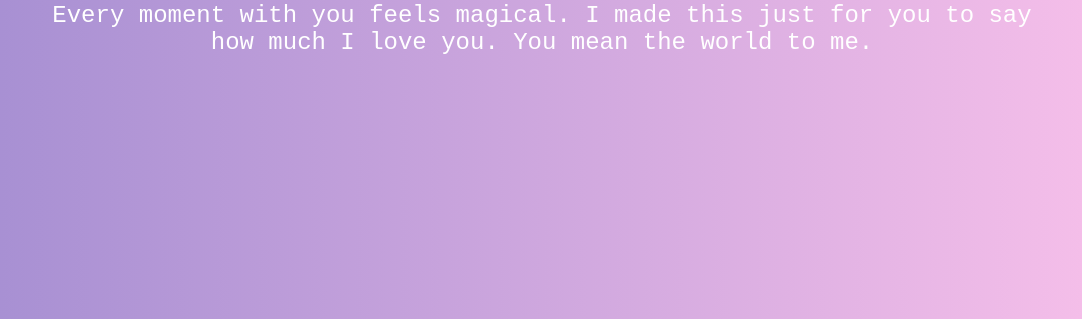
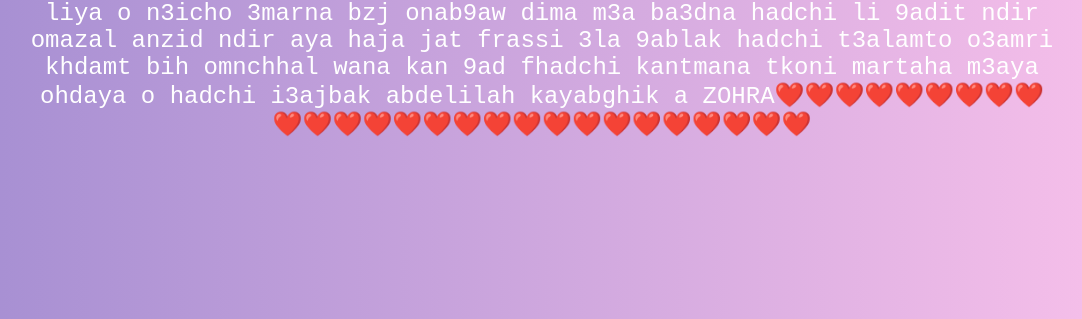
Before and after one commit to MrEagLe001/WARDA, a plain HTML site: page index.HTML in a window 1280 px wide. Shown: the part 481-800 px from the top of the page, without its empty margins (98-1180 px from the left). Drawn offline with Linux system fonts and the light colour scheme.

Commit message:
Update index.HTML

```diff
--- a/index.HTML
+++ b/index.HTML
@@ -57,9 +57,12 @@
   <h1>To My Love</h1>
   <div class="heart">❤️</div>
   <p>
-    Every moment with you feels magical.
-    I made this just for you to say how much I love you.
-    You mean the world to me.
+  Hi warda hbiba dyal abdelilah lkhwinaz dyalk dart had site khisisan lik bach n9olik ana kanabghik
+  o hada awal 3am adkhol o had borass dakhl lik fahyatak
+mabrouuuuuuuuuuuuuuuuuuuuuk l3am jdid kantlab man lah ikhalik liya o n3icho 3marna bzj onab9aw dima m3a ba3dna
+hadchi li 9adit ndir omazal anzid ndir aya haja jat frassi 3la 9ablak hadchi t3alamto o3amri khdamt bih omnchhal wana kan 9ad fhadchi
+kantmana tkoni martaha m3aya ohdaya o hadchi i3ajbak
+abdelilah kayabghik a ZOHRA❤️❤️❤️❤️❤️❤️❤️❤️❤️❤️❤️❤️❤️❤️❤️❤️❤️❤️❤️❤️❤️❤️❤️❤️❤️❤️❤️
   </p>
 
   <!-- Add music (optional) -->
```
